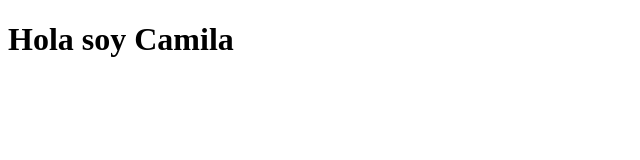
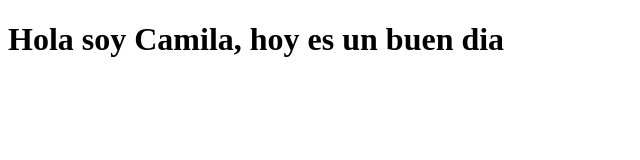
Before and after one commit to VillaCam1/Ejemplo_clase_git, a plain HTML site: page index.html in a window 1280 px wide. Shown: the whole page, without its empty margins (0-640 px from the left). Drawn offline with Linux system fonts and the light colour scheme.

Commit message:
Cambio para probar otro comando

```diff
--- a/index.html
+++ b/index.html
@@ -7,6 +7,6 @@
     <title></title>
 </head>
 <body>
-    <h1>Hola soy Camila</h1>
+    <h1>Hola soy Camila, hoy es un buen dia</h1>
 </body>
 </html>
```
